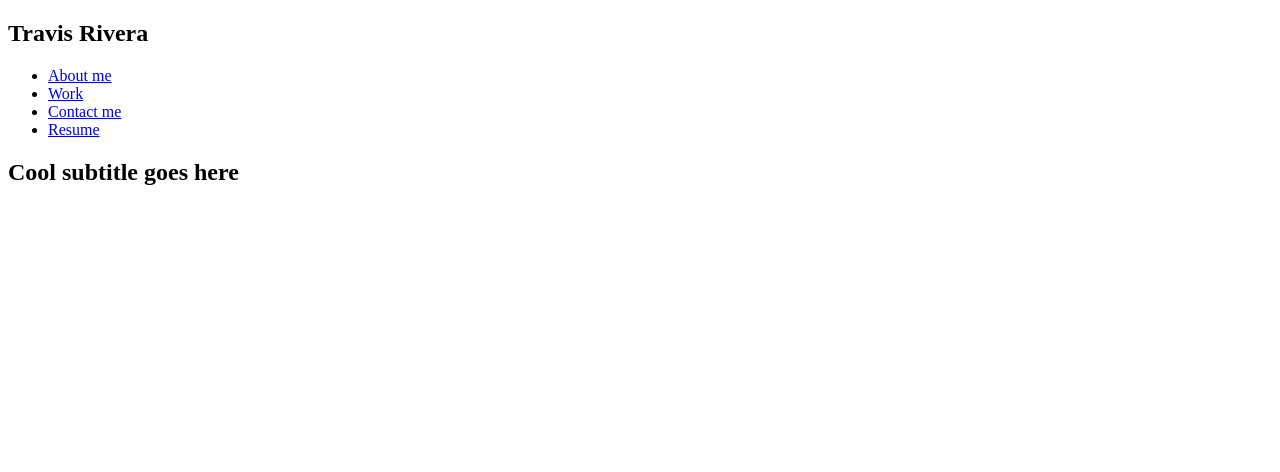
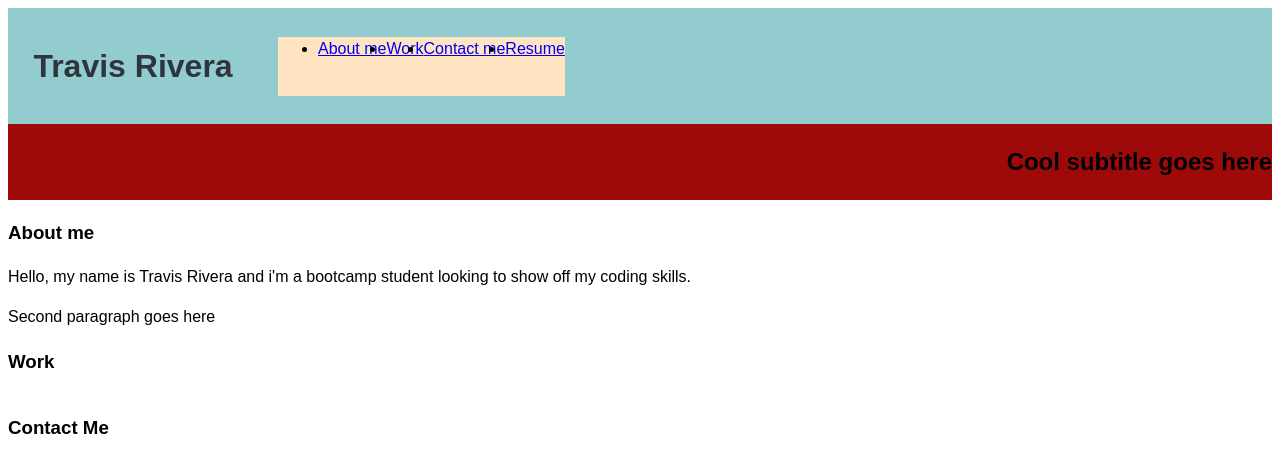
Before and after one commit to Travis3214/Portfolio, a plain HTML site: page index.html in a window 1280 px wide. Drawn offline with Linux system fonts and the light colour scheme.

Commit message:
added contact me section to footer

```diff
--- a/assets/CSS/style.css
+++ b/assets/CSS/style.css
@@ -0,0 +1,41 @@
+body {
+    display: flex;
+    flex-direction: column;
+    font-family: Arial, Helvetica, sans-serif;
+    line-height: 1.5;
+}
+
+header {
+    display: flex;
+    flex-grow: 1;
+    background-color: #92CCCE;
+    padding: 1% 0%;
+}
+
+h1 {
+    display: flex;
+    justify-content: center;
+    color: #30353D;
+    background-color: #92CCCE;
+    font-size: 200%;
+    min-width: 250px;
+}
+
+ul {
+    display: flex;
+    justify-content: flex-end;
+    background-color: bisque;
+    margin-left: 20px;
+
+}
+
+.nav-bar {
+    display: flex;
+    flex-grow: 1;
+
+}
+
+subsection {
+    background-color: #9e0a0a;
+    text-align: right;
+}
--- a/index.html
+++ b/index.html
@@ -4,21 +4,19 @@
 <head>
     <title>My Portfolio</title>
     <meta charset="UTF-8" />
-    <meta name="viewport" content="width=device-width, initial-scale=1" />
-    <link rel="stylesheet" type="style/css" href="./assets/CSS/reset.css">
-    <link rel="stylesheet" type="style/css" href="./assets/CSS/style.css">
+    <link rel="stylesheet" href="./assets/CSS/style.css">
 </head>
 
 <body>
     <header>
+        <h1>Travis Rivera</h1>
         <!-- Nav bar for links -->
-        <nav>
-            <h1>Travis Rivera</h1>
+        <nav class="nav-bar">
             <ul>
-                <li><a href="#">About me</a></li>
-                <li><a href="#">Work</a></li>
-                <li><a href="#">Contact me</a></li>
-                <li><a href="#">Resume</a></li>
+                <li><a href="about-me">About me</a></li>
+                <li><a href="work">Work</a></li>
+                <li><a href="contact-me">Contact me</a></li>
+                <li><a href="resume">Resume</a></li>
             </ul>
         </nav>
     </header>
@@ -29,12 +27,29 @@
             Cool subtitle goes here
         </h2>
     </subsection>
+
 <!-- Main page starts here -->
     <main>
+        <section class="about-me">
+            <h3>About me</h3>
+            <div>
+                <p>Hello, my name is Travis Rivera and i'm a bootcamp student looking to show off my coding skills.</p>
+                <p>Second paragraph goes here</p>
+            </div>
+        </section>
 
+        <section class="work">
+            <h3>Work</h3>
+        </section>
+        <!-- <section>
+            <h3>Contact Me</h3>
+        </section> -->
     </main>
 
     <footer>
+        <section>
+            <h3>Contact Me</h3>
+        </section>
 
     </footer>
 </body>
```
